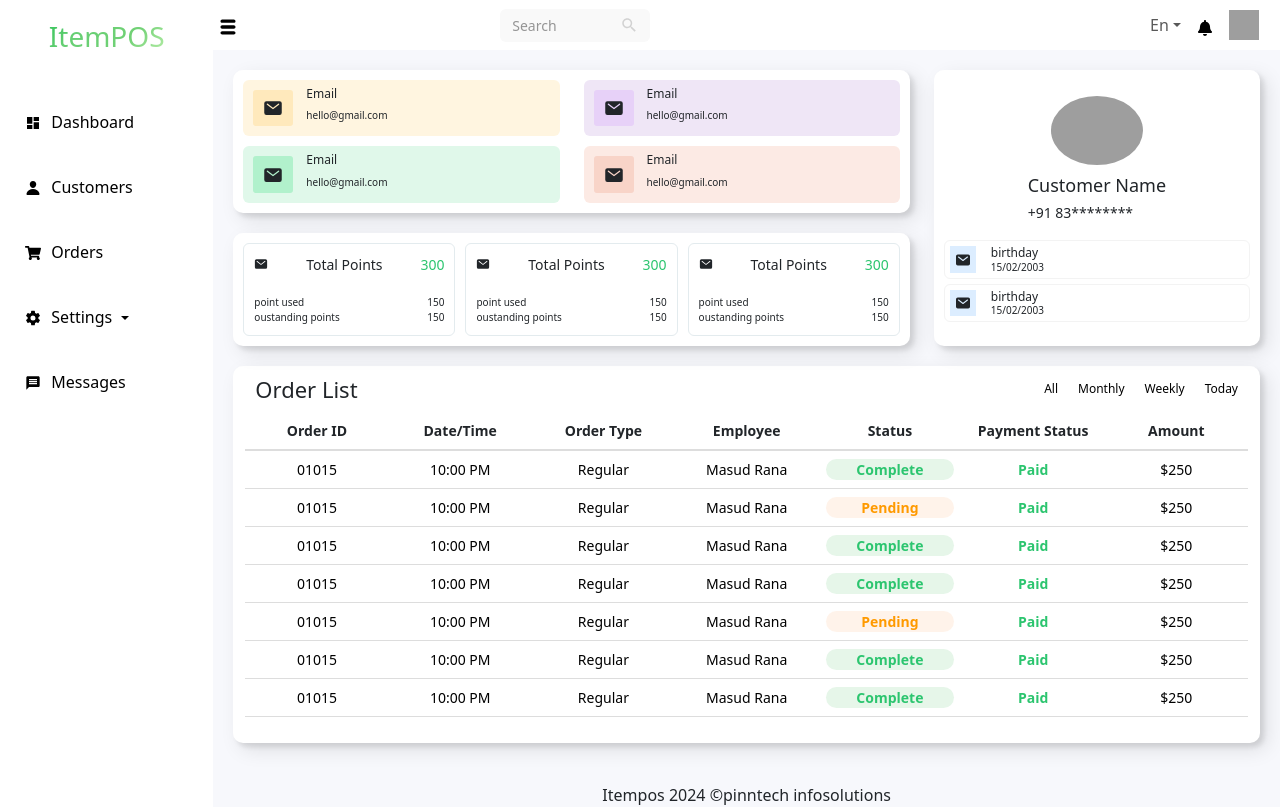
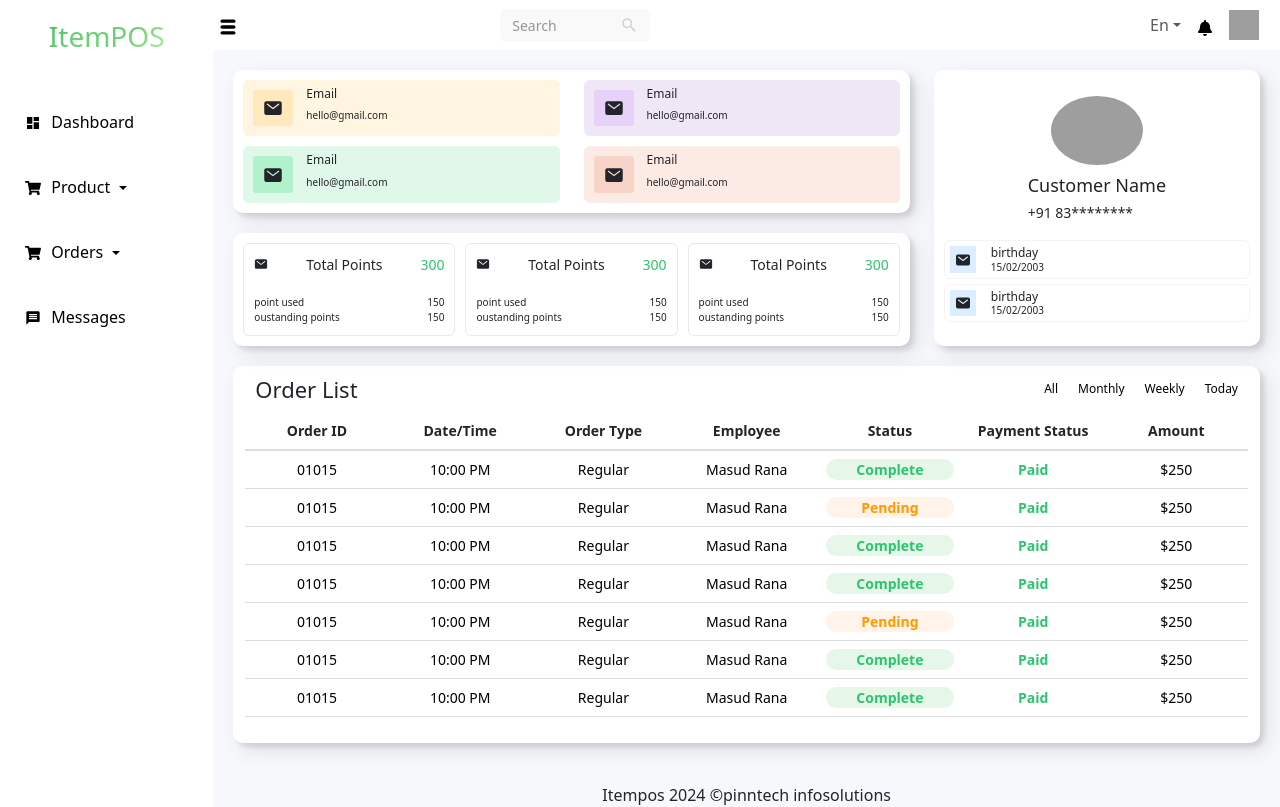
Before and after one commit to nehalmk001/POS, a React (Vite) app: page / in a window 1280 px wide. Built offline with nearby package versions, Linux system fonts and the light colour scheme; grey boxes are pictures that could not be loaded.

Commit message:
sidebar dropdown add

```diff
--- a/src/css/Sidebar.css
+++ b/src/css/Sidebar.css
@@ -51,7 +51,10 @@
 #sidebar ul li{
   margin-top: 15px;
 }
-#sidebar ul .settings-sub li{
+#sidebar ul .orders-sub li{
+  margin-top: 0;
+}
+#sidebar ul .product-sub li{
   margin-top: 0;
 }
 
@@ -83,8 +86,8 @@
      border-left-color: #2bc46e ;
   }
 
-  /* Hover effect for the Settings */
-  #settingsDropdown:hover, #settingsDropdown.active {
+  /* Hover effect for the orders */
+  #ordersDropdown:hover, #ordersDropdown.active {
     background-color: #ebfaf1!important;
       transition: 0.5s;
       color: #2bc46e !important ;
@@ -92,7 +95,7 @@
   }
 
   /* Initially hidden dropdown */
-  #settingsMenu {
+  #ordersMenu {
     height: 0;
     opacity: 0;
     overflow: hidden;
@@ -100,11 +103,41 @@
   }
 
 
-  #settingsMenu.show {
+  #ordersMenu.show {
     height: auto;
     opacity: 1;
     transition: 0.5s;
   }
+
+
+
+
+  /* Hover effect for the Product */
+  #productsDropdown:hover, #productsDropdown.active {
+    background-color: #ebfaf1!important;
+      transition: 0.5s;
+      color: #2bc46e !important ;
+      border-left-color: #2bc46e ;
+  }
+
+  /* Initially hidden dropdown */
+  #productsMenu {
+    height: 0;
+    opacity: 0;
+    overflow: hidden;
+    transition: height 0.5s ease, opacity 0.5s ease !important;
+  }
+
+
+  #productsMenu.show {
+    height: auto;
+    opacity: 1;
+    transition: 0.5s;
+  }
+
+
+
+
   /* Default state of the dropdown icon */
 .dropdownicon {
   transition: transform 0.5s ease; /* **Smooth transition for rotation** */
--- a/src/layout/Sidebar.jsx
+++ b/src/layout/Sidebar.jsx
@@ -1,20 +1,29 @@
 import React, {useState} from 'react'
 import "../css/Sidebar.css"
 import { IoMdArrowDropdown } from "react-icons/io";
-import { FaChartSimple } from "react-icons/fa6";
 import { IoPerson } from "react-icons/io5";
 import { FaShoppingCart } from "react-icons/fa";
-import { IoSettingsSharp } from "react-icons/io5";
 import { MdDashboard, MdMessage } from "react-icons/md";
 import { IoMdAddCircle } from "react-icons/io";
 
 const Sidebar = () => {
 
-  const [isSettingsOpen, setIsSettingsOpen] = useState(false); // State for managing dropdown
+  // product dropdown
+  const [isProductsOpen, setIsProductsOpen] = useState(false); // State for managing dropdown
 
-  const toggleSettings = (event) => {
+  const toggleProducts = (event) => {
     event.preventDefault(); // Prevent default anchor behavior
-    setIsSettingsOpen(!isSettingsOpen); // Toggle the dropdown
+    setIsProductsOpen(!isProductsOpen); // Toggle the dropdown
+  };
+
+
+  // orders dropdown
+
+  const [isOrdersOpen, setIsOrdersOpen] = useState(false); // State for managing dropdown
+
+  const toggleOrders = (event) => {
+    event.preventDefault(); // Prevent default anchor behavior
+    setIsOrdersOpen(!isOrdersOpen); // Toggle the dropdown
   };
 
 
@@ -36,40 +45,55 @@ const Sidebar = () => {
           Dashboard
         </a>
       </li>
-      <li>
-        <a style={{ textDecoration: "none" }} href="">
-          <span>
-          <IoPerson />
-          </span>
-          Customers
-        </a>
-      </li>
-      <li>
-        <a style={{ textDecoration: "none" }} href="/orders">
+      <li className="active product-sub">
+        <a className='d-flex' style={{ textDecoration: "none" }} href="#" id="productsDropdown" onClick={toggleProducts}>
           <span>
           <FaShoppingCart />
           </span>
-          Orders
-        </a>
-      </li>
-      <li className="active settings-sub">
-        <a className='d-flex' style={{ textDecoration: "none" }} href="#" id="settingsDropdown" onClick={toggleSettings}>
-          <span>
-          <IoSettingsSharp />
-          </span>
-          Settings
+          Product
           <div className='dropdownicon'>
             <IoMdArrowDropdown />
             </div>
 
         </a>
-        <ul className={`collapse list-unstyled ${isSettingsOpen ? 'show' : ''}`} id="settingsMenu">
-          <li>
-            <a style={{ fontSize: "1em" }} href="#">
-              <span>
+        <ul className={`collapse list-unstyled ${isProductsOpen ? 'show' : ''}`} id="productsMenu">
+        <li>
+            <a style={{ fontSize: "1em", display:"flex"}} href="#">
+              <span style={{paddingLeft:"10%"}}>
               <IoMdAddCircle />
               </span>
-              Add Product
+              Add new
+
+            </a>
+          </li>
+        </ul>
+      </li>
+      <li className="active orders-sub">
+        <a className='d-flex' style={{ textDecoration: "none" }} href="#" id="ordersDropdown" onClick={toggleOrders}>
+          <span>
+          <FaShoppingCart />
+          </span>
+          Orders
+          <div className='dropdownicon'>
+            <IoMdArrowDropdown />
+            </div>
+
+        </a>
+        <ul className={`collapse list-unstyled ${isOrdersOpen ? 'show' : ''}`} id="ordersMenu">
+        <li>
+            <a style={{ fontSize: "1em", display:"flex"}} href="#">
+              <span style={{paddingLeft:"10%"}}>
+              <IoMdAddCircle />
+              </span>
+              Order history
+            </a>
+          </li>
+          <li>
+            <a style={{ fontSize: "1em", display:"flex" }} href="#">
+              <span style={{paddingLeft:"10%"}}>
+              <IoMdAddCircle />
+              </span>
+              New orders
             </a>
           </li>
         </ul>
--- a/src/pages/Dashboard/Dashboard.jsx
+++ b/src/pages/Dashboard/Dashboard.jsx
@@ -7,16 +7,6 @@ import { IoMail } from "react-icons/io5";
 
 const Dashboard = () => {
 
-  const [isLoading, setIsLoading] = useState(true);
-
-  useEffect(() => {
-    // Simulate data loading
-    const timer = setTimeout(() => {
-      setIsLoading(false);
-    }, 3000);
-
-    return () => clearTimeout(timer); // Cleanup timeout
-  }, []);
 
 
   return (
@@ -200,30 +190,21 @@ const Dashboard = () => {
 
                   <div className="profile1">
 
-                  {isLoading ? (
-            <div className="shimmer shimmer-image"></div>
-          ) : (
+
 
                      <div className="profile1-img">
                       <img src="https://media.istockphoto.com/id/1327592506/vector/default-avatar-photo-placeholder-icon-grey-profile-picture-business-man.jpg?s=612x612&w=0&k=20&c=BpR0FVaEa5F24GIw7K8nMWiiGmbb8qmhfkpXcp1dhQg=" alt=""/>
                     </div>
 
-                     )}
+
                       <div className="profile-text">
 
-                      {isLoading ? (
-              <>
-                <div className="shimmer shimmer-text"></div>
-                <div className="shimmer shimmer-text" style={{ width: '60%' }}></div>
-              </>
-            ) : (
-              <>
+
 
                       <h3>Customer Name</h3>
                       <h5>+91 83********</h5>
 
-                      </>
-            )}
+
                     </div>
                   </div>
 
```
